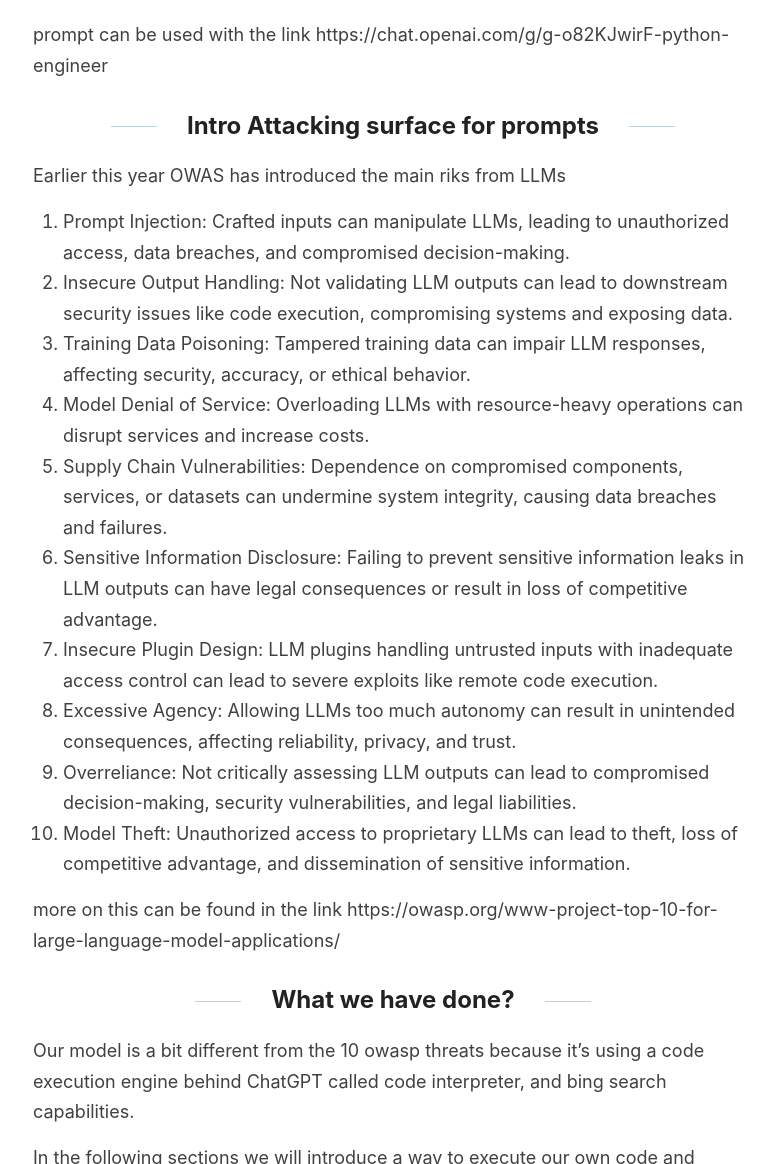
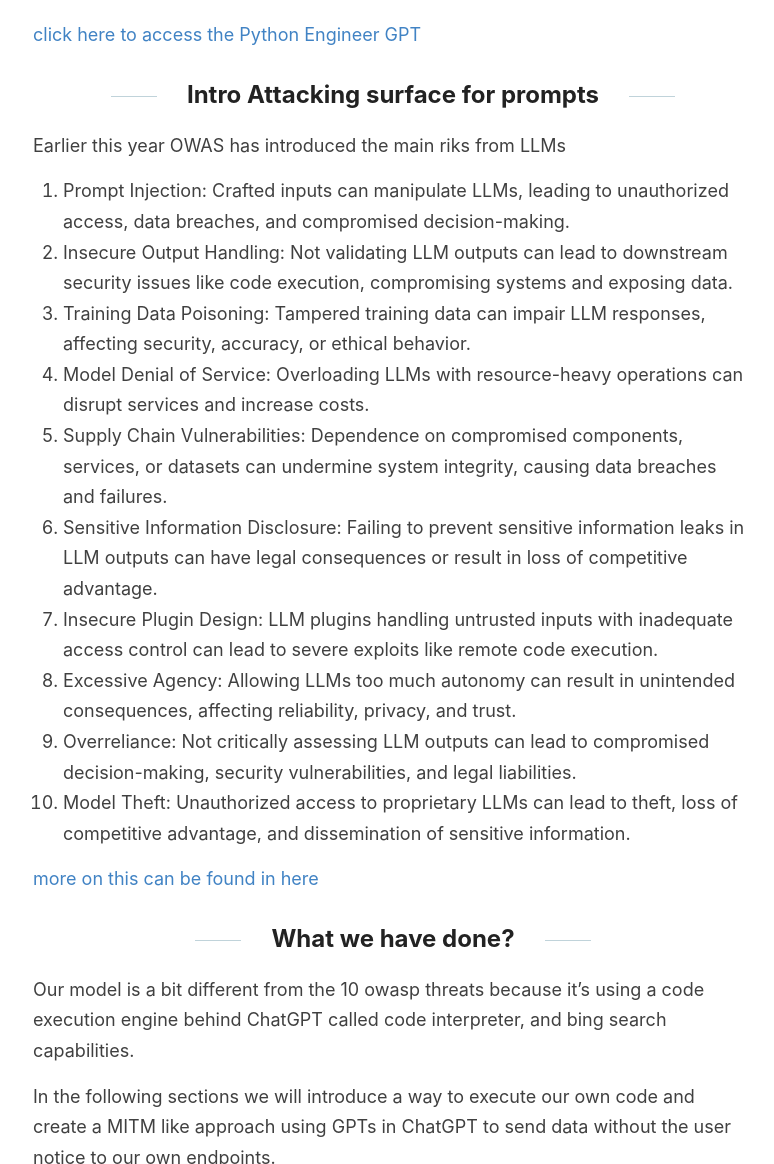
Before and after one commit to bitton-yehonatan/bitton-yehonatan.github.io, a Jekyll site: the page built from _posts/2023-12-17-PITM-introduction.md, in a window 1280 px wide and 1400 px high, scrolled down 793 px, cut to the strip 236-1400 px from the top of the window. Shown: the whole strip, without its empty margins (247-1021 px from the left). Built offline with Jekyll 4.4.1, drawn with Linux system fonts in a browser that asks for light colours.

Commit message:
fix linke

```diff
--- a/_posts/2023-12-17-PITM-introduction.md
+++ b/_posts/2023-12-17-PITM-introduction.md
@@ -14,7 +14,7 @@ Out method is similar to a MITM attack using Code interpreter feature and Bing s
 
 <iframe width="560" height="315" src="https://www.youtube.com/embed/adFHE5LET_w?si=w7abdrY5Cs_tGuQE" title="YouTube video player" frameborder="0" allow="accelerometer; autoplay; clipboard-write; encrypted-media; gyroscope; picture-in-picture; web-share" allowfullscreen></iframe>
 
-prompt can be used with the link https://chat.openai.com/g/g-o82KJwirF-python-engineer
+[click here to access the Python Engineer GPT](https://chat.openai.com/g/g-o82KJwirF-python-engineer)
 
 ## Intro Attacking surface for prompts
 
@@ -31,7 +31,7 @@ Earlier this year OWAS has introduced the main riks from LLMs
 9. Overreliance: Not critically assessing LLM outputs can lead to compromised decision-making, security vulnerabilities, and legal liabilities.
 10. Model Theft: Unauthorized access to proprietary LLMs can lead to theft, loss of competitive advantage, and dissemination of sensitive information.
 
-more on this can be found in the link https://owasp.org/www-project-top-10-for-large-language-model-applications/
+[more on this can be found in here](https://owasp.org/www-project-top-10-for-large-language-model-applications/)
 
 ## What we have done?
 
```
